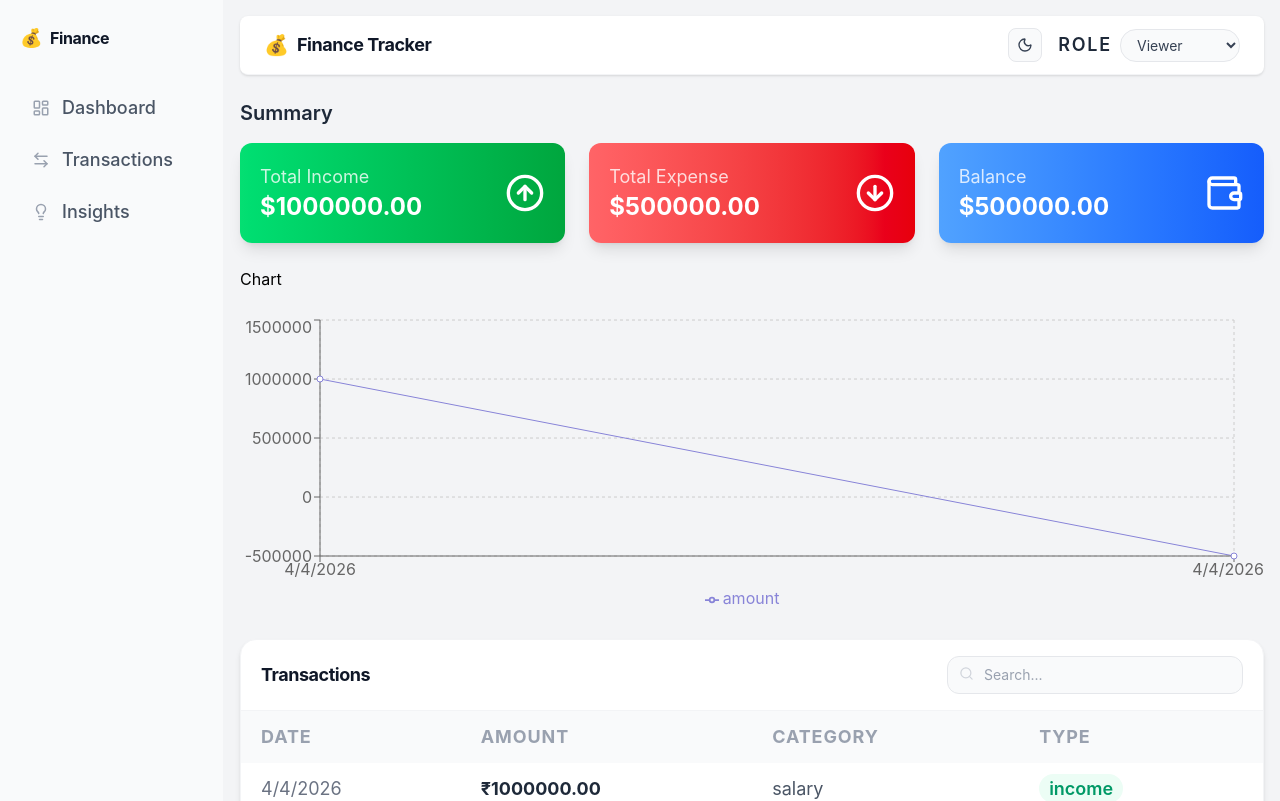
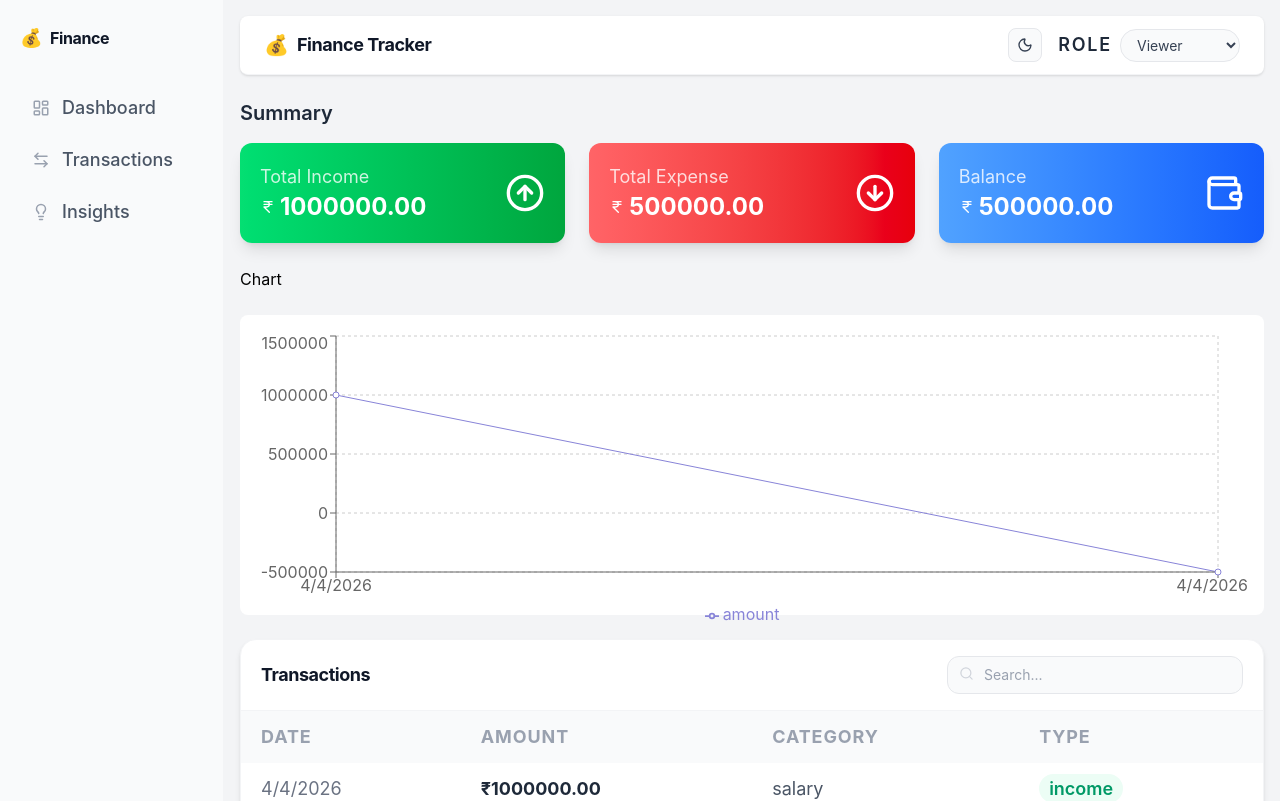
Before and after one commit to suryasekhardhal/financialDashboard, a React (Vite) app: page / in a window 1280 px wide. Shown: the top 801 px of the page. Built offline with nearby package versions, Linux system fonts and the light colour scheme.

Commit message:
add Indian Rupee icon to financial summary and enhance chart styling

```diff
--- a/src/components/SummaryCards.jsx
+++ b/src/components/SummaryCards.jsx
@@ -1,6 +1,6 @@
 import React from "react";
 import { useSelector } from "react-redux";
-import { ArrowUpCircle, ArrowDownCircle, Wallet } from "lucide-react";
+import { ArrowUpCircle, ArrowDownCircle, Wallet ,IndianRupee} from "lucide-react";
 
 function SummaryCards() {
   const transactions = useSelector((state) => state.finance.transactions);
@@ -29,8 +29,9 @@ function SummaryCards() {
         <div className="p-5 rounded-xl shadow-lg bg-gradient-to-r from-green-400 to-green-600 text-white flex items-center justify-between hover:scale-105 transition">
           <div>
             <h3 className="text-lg opacity-80">Total Income</h3>
-            <p className="text-2xl font-bold">
-              ${totalIncome.toFixed(2)}
+            <p className="text-2xl font-bold flex items-center gap-1">
+              <IndianRupee className="w-4 h-5"></IndianRupee>
+              {totalIncome.toFixed(2)}
             </p>
           </div>
           <ArrowUpCircle size={40} />
@@ -39,8 +40,9 @@ function SummaryCards() {
         <div className="p-5 rounded-xl shadow-lg bg-gradient-to-r from-red-400 to-red-600 text-white flex items-center justify-between hover:scale-105 transition">
           <div>
             <h3 className="text-lg opacity-80">Total Expense</h3>
-            <p className="text-2xl font-bold">
-              ${totalExpense.toFixed(2)}
+            <p className="text-2xl font-bold flex items-center gap-1">
+              <IndianRupee className="w-4 h-5"></IndianRupee>
+              {totalExpense.toFixed(2)}
             </p>
           </div>
           <ArrowDownCircle size={40} />
@@ -49,8 +51,9 @@ function SummaryCards() {
         <div className="p-5 rounded-xl shadow-lg bg-gradient-to-r from-blue-400 to-blue-600 text-white flex items-center justify-between hover:scale-105 transition">
           <div>
             <h3 className="text-lg opacity-80">Balance</h3>
-            <p className="text-2xl font-bold">
-              ${balance.toFixed(2)}
+            <p className="text-2xl font-bold flex items-center gap-1">
+              <IndianRupee className="w-4 h-5"></IndianRupee>
+              {balance.toFixed(2)}
             </p>
           </div>
           <Wallet size={40} />
--- a/src/components/chart.jsx
+++ b/src/components/chart.jsx
@@ -16,7 +16,7 @@ function Chart() {
   return (
     <>
     <h2>Chart</h2>
-    <div className="w-full h-[300px]">
+    <div className="w-full h-[300px] p-4 bg-white dark:bg-gray-800 rounded-lg">
     <ResponsiveContainer width="100%" height={300}>
       <LineChart data={chartdata} margin={{ top: 5, right: 30, left: 20, bottom: 5 }}>
         <CartesianGrid strokeDasharray="3 3" />
--- a/src/index.css
+++ b/src/index.css
@@ -1,2 +1,5 @@
 @import "tailwindcss";
 @custom-variant dark (&:where(.dark, .dark *));
+html {
+  scroll-behavior: smooth;
+}
```
